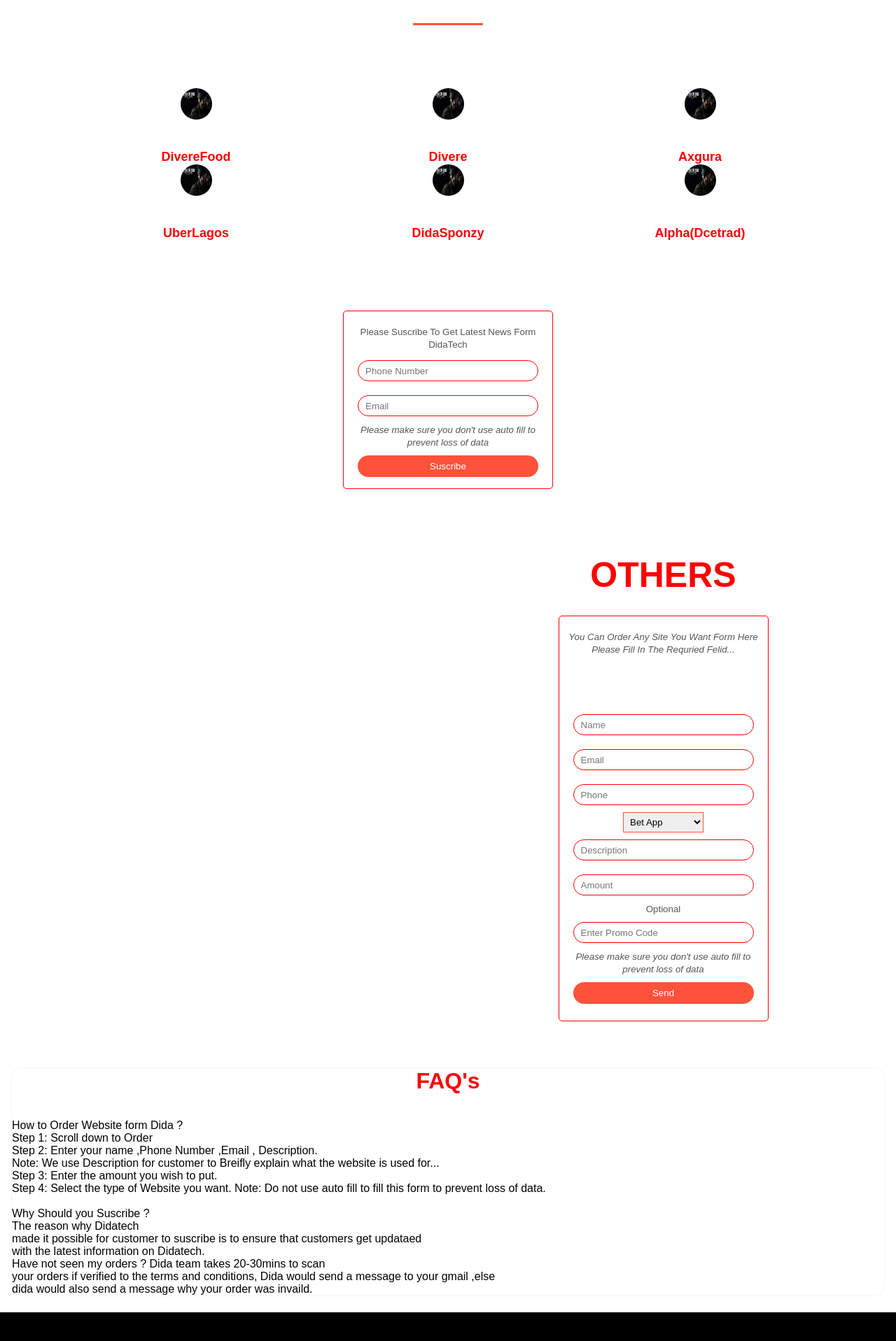
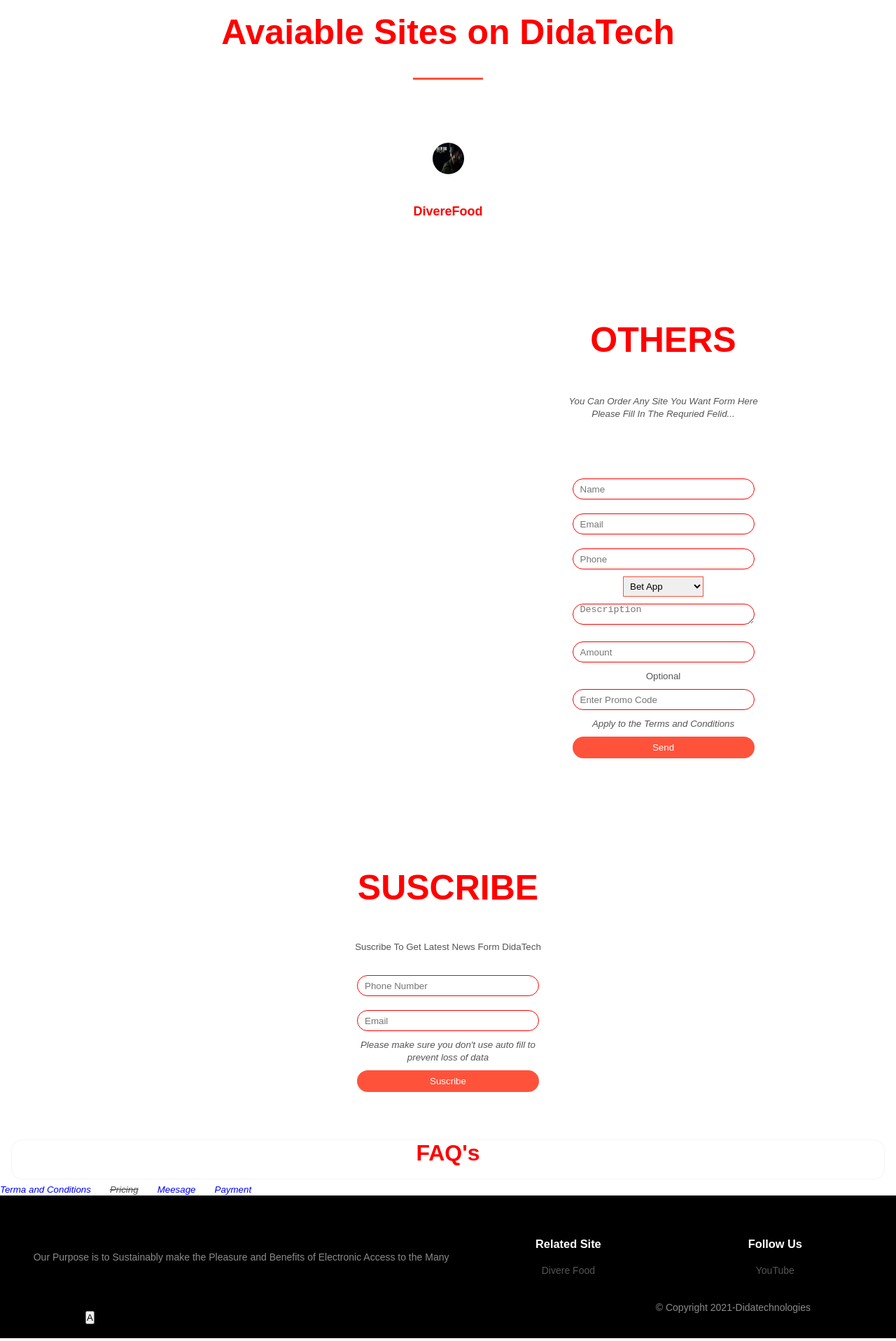
Before and after one commit to Coderdivine/Dida, a React (Create React App) app: page / in a window 1280 px wide. Shown: the part 880-2797 px from the top of the page at 70% size. Built offline with nearby package versions, Linux system fonts and the light colour scheme; no server answers; data requests are answered from the project's data file.

Commit message:
good to me at github

```diff
--- a/db.json
+++ b/db.json
@@ -1,19 +1,76 @@
 {
-  "posts": [
+  "suscribers": [
     {
       "id": 1,
-      "title": "json-server",
-      "author": "typicode"
+      "phone": "86969696050",
+      "email": "chimdindu@gmail.com"
+    },
+    {
+      "Number": "978756457",
+      "Email": "chimdindu4332@gmail.com",
+      "id": 3
+    },
+    {
+      "Number": "08038383680",
+      "Email": "dabere@gmail.com",
+      "id": 4
+    },
+    {
+      "Number": "08038383680",
+      "Email": "alex@gmail.con",
+      "id": 5
+    },
+    {
+      "Number": "08150740406",
+      "Email": "chimdi4332@gmail.com",
+      "id": 6
+    },
+    {
+      "id": 7
+    },
+    {
+      "id": 8
     }
   ],
-  "comments": [
+  "orders": [
     {
       "id": 1,
-      "body": "some comment",
-      "postId": 1
+      "select": "selected",
+      "name": "name",
+      "email": "chimdi@gmail.com",
+      "phone": "86969696050",
+      "des": "dscription",
+      "amount": "2000",
+      "promo": "chimdi"
+    },
+    {
+      "id": 2,
+      "select": "selecting",
+      "name": "name here",
+      "email": "chimdi@gmail.com",
+      "phone": "86969696050",
+      "des": "dscription",
+      "amount": "2000",
+      "promo": "alexering"
+    },
+    {
+      "id": "380cad6c-e11c-49e6-b08b-f8ecf646a8f9",
+      "select": "E-service",
+      "name": "chimdindu",
+      "email": "chimdi4332@gmail.com",
+      "phone": "456771",
+      "des": "Boxang",
+      "amount": "2000"
+    },
+    {
+      "id": "4bf45bec-3e3a-4655-aed6-5a1a0f48daa3",
+      "select": "E-service",
+      "name": "ikene",
+      "email": "chimdi@gmail.com",
+      "phone": "08150740406",
+      "des": "this website is for refferal \"Boxang\"",
+      "amount": "40000",
+      "promo": "chimdi@ere"
     }
-  ],
-  "profile": {
-    "name": "typicode"
-  }
+  ]
 }
--- a/package.json
+++ b/package.json
@@ -2,13 +2,16 @@
   "name": "dida",
   "version": "0.1.0",
   "private": true,
-  "homepage": "https://Coderdivine.github.io/Dida",
+  "homepage": "https://Coderdivine.github.io/boxang",
   "dependencies": {
     "@testing-library/jest-dom": "^5.14.1",
     "@testing-library/react": "^11.2.7",
     "@testing-library/user-event": "^12.8.3",
     "axios": "^0.21.1",
+    "cors": "^2.8.5",
+    "express": "^4.17.1",
     "json-server": "^0.16.3",
+    "mysql": "^2.18.1",
     "react": "^17.0.2",
     "react-dom": "^17.0.2",
     "react-scripts": "4.0.3",
--- a/src/App.css
+++ b/src/App.css
@@ -5,7 +5,27 @@
   }
 
 .App {
+justify-content: center;
+  text-align:center;
+}
+.ave{
+  display: inline;
   text-align: center;
+  justify-content: center;
+  align-items: center;
+}
+.ave a{
+  display: inline;
+  text-align: center;
+  justify-content: center;
+  text-decoration: line-through;
+}
+.ave small{
+  display: inline;
+  color: blue;
+  margin-right: 27px;
+ cursor: pointer;
+ text-align: center;
 }
 .load{
   margin:0;
@@ -175,11 +195,10 @@
 
 .link{
   background-color: white;
+  justify-content: center;
   display: grid;
-  grid-template-columns: 1fr 1fr 1fr ;
-  justify-content: center;
   align-items: center;
-  margin-top: 50px;
+  margin-top: 40px;
   margin:100px;
 }
 .link h1{
@@ -363,6 +382,17 @@
 text-align:center;
 }
 .admin-input input{
+  height: 4px;
+  border:5px solid black;
+  width: 50%;
+
+}
+.col-2 a{
+    text-decoration: line-through;
+    cursor: pointer;
+    color: blue;
+}
+.admin-input input:focus{
   height: 4px;
   border:5px solid black;
   width: 50%;
@@ -626,9 +656,8 @@
   margin-top:0%;
   box-shadow:0 0 0px rgba(0,0,0,0.1);
   margin-bottom:50px;
-  border: 1px solid red;
-  ;
-  border-radius: 5px;
+  border: 5px;
+  border-top: red;
   }
   .formcontainer span{
   font-weight:bold;
@@ -681,14 +710,13 @@
 .form-container{
 background:#fff;
 width:300px;
-height:580px;
+height:620px;
 position:relative;
 text-align:center;
 padding:20px 0;
 margin:auto;
 box-shadow:0 0 0px rgba(0,0,0,0.1);
 margin-bottom:50px;
-border: 1px solid red;
 overflow: hidden;
 border-radius: 5px;
 float:inherit;
@@ -730,6 +758,30 @@
 border:1px solid red;
 border-radius: 15px;
 }
+form input:focus{
+  width:200px;
+  height:30px;
+  margin:10px 0;
+  padding:0 10px;
+  border:1px solid indigo;
+  border-radius: 10px;
+  }
+  form textarea{
+    width:100%;
+    height:30px;
+    margin:10px 0;
+    padding:0 10px;
+    border:1px solid red;
+    border-radius: 15px;
+    }
+  form textarea:focus{
+      width:200px;
+      height:30px;
+      margin:10px 0;
+      padding:0 10px;
+      border:1px solid indigo;
+      border-radius: 10px;
+      }
 form .btn{
 width:100%;
 border:none;
@@ -842,7 +894,12 @@
 
 
   }
+  .col-4-5 span{
 
+    cursor:pointer;
+
+
+   }
   }
 
 @keyframes App-logo-spin {
--- a/src/Homepage.js
+++ b/src/Homepage.js
@@ -1,16 +1,22 @@
-import React,{useState,useEffect} from 'react';
+import React,{useState,useEffect,useContext, createContext} from 'react';
 import Admin from './Admin';
 import "./App.css"
 import Orders from './Orders';
-
 import {v4 as uuidv4} from 'uuid';
 import {Axios} from './Contact';
-
+ export const create=createContext({});
 
 function Homepage() {
     const arr=[
-   {src:"./img/paper1.jpg",name:"DivereFood",link:""},{src:"./img/paper1.jpg",name:"Divere",link:""},{src:"./img/paper1.jpg",name:"Axgura",link:""},
-   {src:"./img/paper1.jpg",name:"UberLagos",link:""},{src:"./img/paper1.jpg",name:"DidaSponzy",link:""},{src:"./img/paper1.jpg",name:"Alpha(Dcetrad)",link:""}]
+   {src:"./img/paper1.jpg",name:"DivereFood",link:"https://Coderdivine.github.io/divere"}
+   ]
+
+   const [names,setNames]=useState("");
+   const [email,setEmail]=useState("");
+   const [phone,setPhone]=useState("");
+  const [des,setDes]=useState("")
+  const [amount,setAmount]=useState("");
+  const [promo,setPromo]=useState("");
   const[menu,setMenu]=useState(false);
    const [home,setHome]=useState( <div>
    <div className="link">
@@ -31,7 +37,7 @@
 
    const[suscriber,setSuscriber]=useState([]);
   const[data,setData]=useState({});
-  const[user,setUser]=useState({});
+  const[user,setUser]=useState([]);
   const gets=async()=>{
     const res= await Axios.get('/suscribers')
     if(res && res.data)setSuscriber(res.data);
@@ -41,11 +47,16 @@
     setData({...data,[e.target.id]:e.target.value});
   }
   const handlesubmit= async(e)=>{
+
    e.preventDefault();
+   if(data){
     const res= await  Axios.post("/suscribers",data)
     if(res)gets();setData({});
+    alert("Thanks for suscribing to Didatechnologies ");
 
     };
+   }
+
   useEffect(() => {
    gets()
   }, [])
@@ -53,21 +64,36 @@
     const res= await Axios.get("/orders")
     if(res && res.data)setOrder(res.data);
    }
-  const handleOrder=(e)=>{
-
-    e.preventDefault();
-    setUser({...user,[e.target.id]:e.target.value});
-  console.log(user);
-  }
 
   const handleorder=async(e)=>{
      e.preventDefault();
+     if(names!==""){
+       if(email!==""){
+         if(phone!=="" && selected!==""){
           const   resq={id:uuidv4(),
             select:selected,
-    data:user
+            name: names,
+            email:email,
+            phone:phone,
+            des: des,
+            amount: amount,
+            promo: promo
+
             }
             const res = await Axios.post("/orders",resq).catch((err)=>{console.log(err)});
-     if(res)getO();
+             if(res)getO()
+             alert("Your request is being processed we would get back you within 24hours");
+         }else{
+           alert("phone number and type of website is must")
+         }
+       } else{
+         alert("Please enter your email")
+       }
+         }else{
+           alert("We need your name to start your verification")
+         }
+
+
   }
 
    useEffect(() => {
@@ -76,6 +102,7 @@
    const name="chimdindu";
    const pass="chimdinduasdasd";
    const[far,setFar]=useState(false);
+   const[faq,setFaq]=useState(false);
    const[namee,setNamee]=useState("");
    const[passs,setPasss]=useState("");
    const handleit=(e)=>{
@@ -88,44 +115,33 @@
      }
    }
 
-
+const runalert=()=>{
+  alert("Pricing is unavailable at the moment...")
+}
    return (
         <div ><div> <div>{!far?<div>
 <div class="offer">
 <div class="small-container">
   <div class="row">
-  <div class="col-2">
+    <div className="col-2">
+ <h1>Welcome to Didatechnologies</h1> <br/>
+ <hr/><br/><hr/><br/><hr/>
+  <i><small><a onClick={()=>runalert()}>View Pricing</a></small></i>
+
    </div>
-  <div class="col-2">
-  <i><h1>Welcome to DidaTech</h1></i>
-  </div>
-
   </div>
 
 </div>
 </div><br/>
       <div class="col-2">
         <div class="img">
-          <img src=".img/adsdida.png" width="100px" alt="img"/>
+          <img src="./img/didag.png" width="100p%" height="100%" alt="img"/>
         </div>
      <h1>Avaiable Sites on DidaTech</h1>
      <hr id="Indi"/></div>
      {home}
-  <div class="row" >
-  <div class="col-2" ><div class="formcontainer">
 
-         <small>Please Suscribe To Get Latest News Form DidaTech</small>
-         <br/>
-         <br/>
-           <form onSubmit={(e)=>handlesubmit(e)}>
-             <input id="Number" type="phone" placeholder="Phone Number" onChange={(e)=>handledata(e)}/>
-             <input id="Email" type="email" placeholder="Email" onChange={(e)=>handledata(e)}/>
-             <small><i>Please make sure you don't use auto fill to prevent loss of data</i></small>
-          <button type="submit" class="btn">Suscribe</button>
-           </form>
-  </div>
-  </div>
-  </div>
+
 
   <br/>
   <div class="account-page">
@@ -148,9 +164,9 @@
 
 
      <form onSubmit={(e)=>handleorder(e)} id="Regform">
-           <input id="name" placeholder="Name" onClick={(e)=>handleOrder(e)}/>
-           <input id="email"placeholder="Email" onClick={(e)=>handleOrder(e)}/>
-           <input id="phone" placeholder="Phone"onClick={(e)=>handleOrder(e)} />
+           <input id="name" value={names}  onChange={(e)=>setNames(e.target.value)}   placeholder="Name"/>
+          <input id="email" value={email}   placeholder="Email" onChange={(e)=>setEmail(e.target.value)}/>
+           <input id="phone" value={phone}   placeholder="Phone"onChange={(e)=>setPhone(e.target.value)} />
            <select value={selected} onChange={(e)=>{
               const selectedfood=e.target.value;
               setSelected(selectedfood);}}>
@@ -158,22 +174,38 @@
              <option value="E-service" >E-service</option>
              <option vaiue="E-commerece" >E-commerece</option>
              <option value="Sponzy" >Sponzy</option>
+             <option value="Vlog">Vlog</option>
+             <option vaiue="Blog" >Blog</option>
+             <option value="Downloading" >Downloading</option>
              <option value="Others">Others</option>
              </select>
-           <input id="des" placeholder="Description" onClick={(e)=>handleOrder(e)}/>
-           <input id="amount" placeholder="Amount" onClick={(e)=>handleOrder(e)}/>
+           <textarea  row={5} value={des}  placeholder="Description" onChange={(e)=>setDes(e.target.value)}/>
+           <input id="amount" value={amount} placeholder="Amount" onChange={(e)=>setAmount(e.target.value)}/>
            <br/>
            <small>Optional</small>
-           <input id="promo" placeholder="Enter Promo Code" onClick={(e)=>handleOrder(e)}/>
-           <small><i>Please make sure you don't use auto fill to prevent loss of data</i></small>
-
+           <input id="promo" placeholder="Enter Promo Code" onChange={(e)=>setPromo(e.target.value)}/>
+         <br/><i><small>Apply to the Terms and Conditions </small></i>
            <button type="submit" class="btn">Send</button>
          </form>
      </div>
      </div>
-     </div></div>
+         </div></div><div>
+     <div class="col-2" >
+     <h1>SUSCRIBE</h1>
+       <div class="formcontainer">
 
-     <div class="col-4-5"><h1>FAQ's</h1><br/>
+<small> Suscribe To Get Latest News Form DidaTech</small>
+<br/>
+<br/>
+  <form onSubmit={(e)=>handlesubmit(e)}>
+    <input id="Number" type="phone" placeholder="Phone Number" onChange={(e)=>handledata(e)}/>
+    <input id="Email" type="email" placeholder="Email" onChange={(e)=>handledata(e)}/><br/>
+    <small><i>Please make sure you don't use auto fill to prevent loss of data</i></small>
+ <button type="submit" class="btn">Suscribe</button>
+  </form>
+</div>
+</div></div>  <div class="col-4-5"><h1><span  onClick={(e)=>setFaq(true)}>FAQ's</span></h1><br/>
+    <div> {!faq ?<div></div>:<div>
       <br/>
        <h>How to Order Website form Dida ?<br/>
 Step 1: Scroll down to Order<br/>
@@ -194,23 +226,21 @@
 your orders if verified to the terms and conditions,
 Dida would send a  message to your gmail ,else<br/>
  dida would also send a message why your order was invaild.
-</h></div>
+</h></div>}
+</div></div>
+<div class="ave">
+  <i><small>Terma and Conditions</small></i>
+  <i><small><a onClick={()=>runalert()}>Pricing</a></small></i>
+  <i><small>Meesage</small></i>
+  <i><small>Payment</small></i>
 </div>
-
-     <br/>
-</div>
-     :<div><Orders order={order} user={suscriber}/></div>}</div>
+</div></div>
+    :<div><create.Provider value={{order,suscriber}}>
+       <Orders />
+       </create.Provider></div>}</div>
      <div className="footer">
 <div className="container">
 <div className="row">
-<div className="footer-col-1">
-<h3>Download our App</h3>
-<p>Download App for Android mobile phone.</p>
-<div className="app-logo">
-<a href="http://localhost:3000/Dida"><img src="" alt="" width="100px" height="100px" /></a>
-
-</div>
-</div>
 <div className="footer-col-2">
 
 <p>Our Purpose is to Sustainably make the Pleasure and Benefits of Electronic Access to the Many</p>
@@ -218,20 +248,15 @@
 <div className="footer-col-3">
 <h3>Related Site</h3>
 <ul>
-<li><a >Divere Food</a></li>
-<li><a >Axgura</a></li>
-<li><a >UberLagos</a></li>
-<li><a >DidaSponzy</a></li>
+<li><a href="https://Coderdivine.github.io/divere/" >Divere Food</a></li>
 </ul>
 </div>
 <div className="footer-col-4">
 <h3>Follow Us</h3>
 <ul>
-<li><a href="">Facebook</a></li>
-<li><a >Twitter</a></li>
+
 <li><a >YouTube</a></li>
-<li><a >Instagram</a></li>
-<li><a >Tiktok</a></li>
+
 </ul>
 </div>
 <div className="admin-input">
@@ -242,7 +267,7 @@
   </form>
 </div>
 <hr/>
-<p className="copyright">&copy; Copyright 2021-Dida</p>
+<p className="copyright">&copy; Copyright 2021-Didatechnologies</p>
 </div></div>
 <div></div></div>
 
--- a/src/Orders.js
+++ b/src/Orders.js
@@ -1,19 +1,19 @@
-import React,{useState} from 'react'
+import React,{useContext, useState} from 'react'
+import { create } from './Homepage';
 
-function Orders(props) {
-      const orrder=props.order;
-      const Person=props.user;
-    const orderss= orrder && orrder.map(order=><div class="order">
-    <td><small>{order.id}</small></td>
+function Orders() {
+
+  const{order,suscriber}=useContext(create);
+    const orderss= order && order.map(order=><div class="order">
     <td><small>{order.select}</small></td>
-    <td> <strong>{order.data.map(i=><div class="names"><small><td>{i.name}</td>
-    <td>{i.email}</td><td>{i.phone}</td><td>{i.des}</td>
-    <td>{i.amount}</td></small>
-    <td><strong>{i.promo}</strong></td>
-    </div>)}</strong></td>
+    <div class="names"><small><td>{order.name}</td>
+    <td>{order.email}</td><td>{order.phone}</td><td>{order.des}</td>
+    <td>{order.amount}</td></small>
+    <td><strong>{order.promo}</strong></td>
+    </div>
     </div>
     )
-    const regs= Person && Person.map(reg=><div><div class="small-container cart-page">
+    const regs= suscriber && suscriber.map(reg=><div><div class="small-container cart-page">
     <table>
     <tr>
       <td>
@@ -39,7 +39,7 @@
       const[rr,setRr]=useState(false);
     return (
         <div>
-           <button class="btn" onClick={(e)=>setRr(false)}>OTHER</button><button class="btn" onClick={(e)=>setRr(true)}>SUSCRIBERS</button>
+           <button class="btn" onClick={(e)=>setRr(false)}>OTHER</button> <button class="btn" onClick={(e)=>setRr(true)}>SUSCRIBERS</button>
            <br/>
            <br/>
            {!rr?<div class="overflow">{orderss}</div>:<div>{regs}</div>}
```
Also changed, not shown: src/db.json (deleted, +0 -49 lines), public/img/didag.png (added), 1 other file (tests, documents, lock files or other folders). Lines whose indentation alone changed are shown as unchanged.
